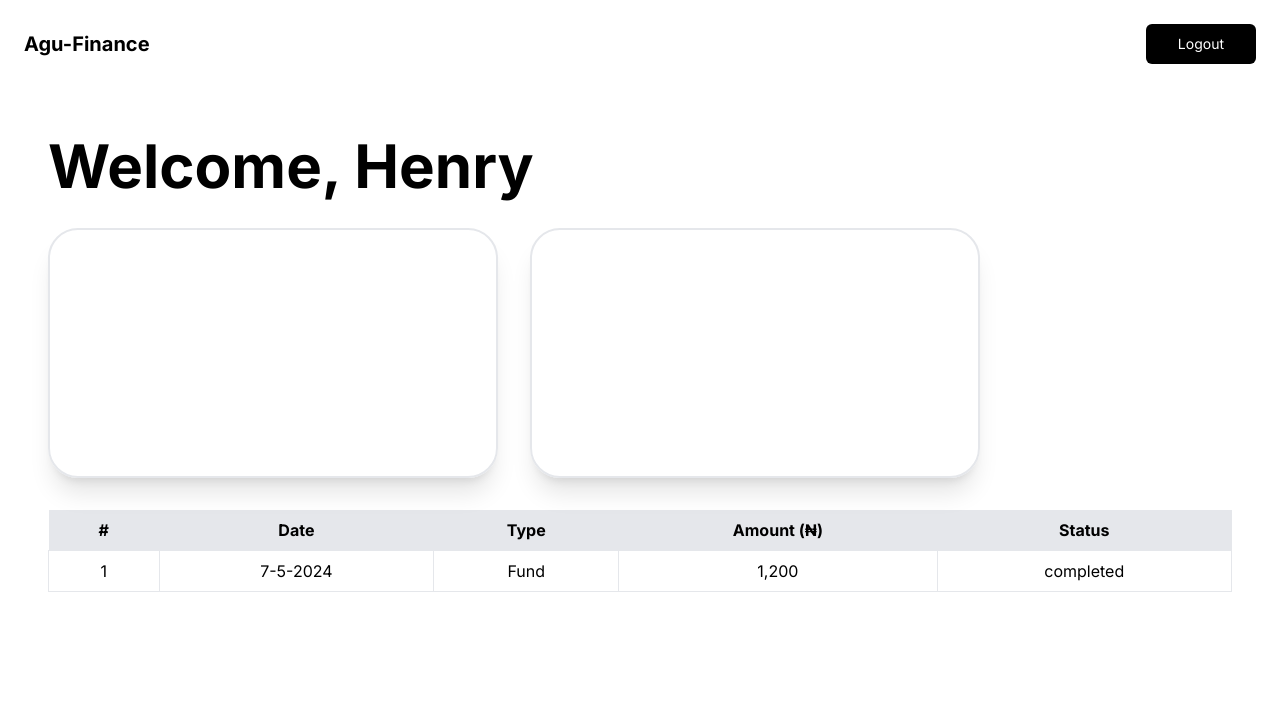
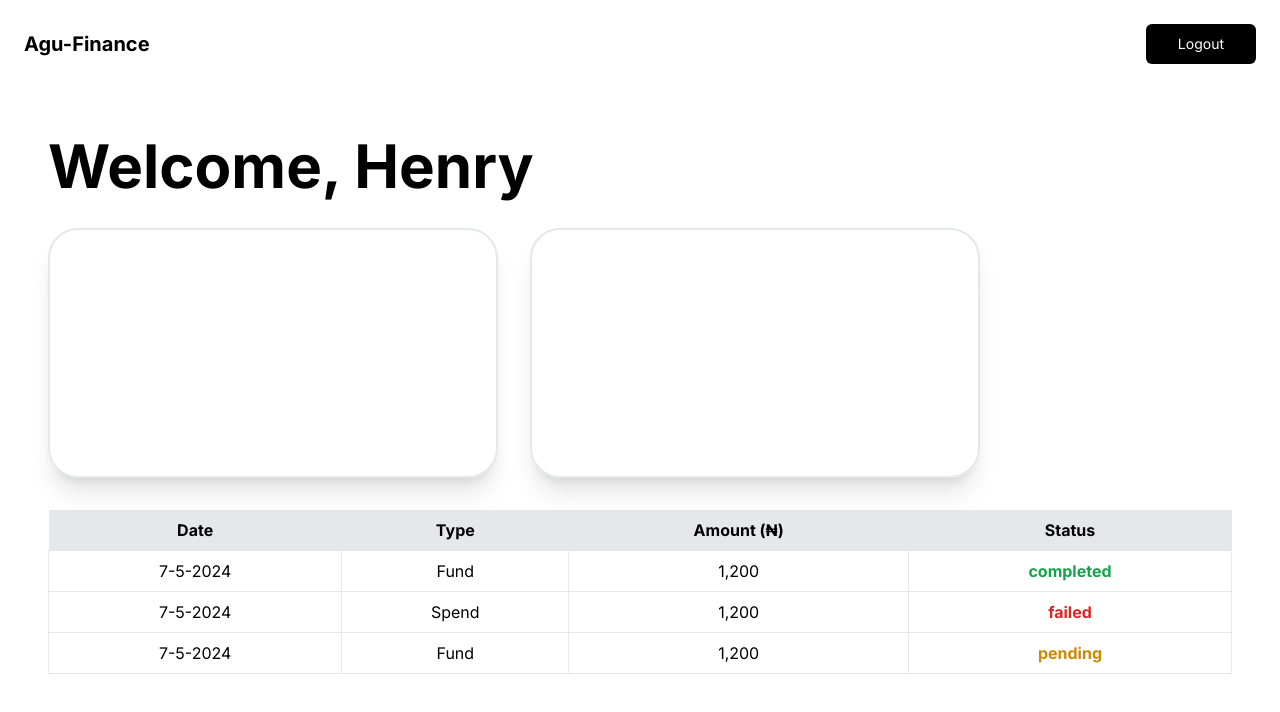
Before and after one commit to HenryAgu/agu-finance, a Next.js app: page /dashboard in a window 1280 px wide. Shown: the top 712 px of the page. Built offline with nearby package versions, Linux system fonts and the light colour scheme.

Commit message:
FEAT: header and transaction

```diff
--- a/src/components/Transaction.tsx
+++ b/src/components/Transaction.tsx
@@ -21,14 +21,38 @@ const Transaction = () => {
       transactionAmount: "1,200",
       transactionStatus: "completed",
     },
+    {
+      date: date,
+      transactionType: "Spend",
+      transactionAmount: "1,200",
+      transactionStatus: "failed",
+    },
+    {
+      date: date,
+      transactionType: "Fund",
+      transactionAmount: "1,200",
+      transactionStatus: "pending",
+    },
   ];
+
+  const getStatusColor = (status: string) => {
+    switch (status) {
+      case "completed":
+        return "text-green-600";
+      case "pending":
+        return "text-yellow-600";
+      case "failed":
+        return "text-red-600";
+      default:
+        return "";
+    }
+  };
 
   return (
     <div className="overflow-x-auto">
-      <table className="table-auto min-w-full">
+      <table className="table-auto w-full">
         <thead>
           <tr className="bg-gray-200">
-            <th className="px-4 py-2">#</th>
             <th className="px-4 py-2">Date</th>
             <th className="px-4 py-2">Type</th>
             <th className="px-4 py-2">Amount (₦)</th>
@@ -36,9 +60,8 @@ const Transaction = () => {
           </tr>
         </thead>
         <tbody>
-          {transactions.map((transaction, index: number) => (
+          {transactions.map((transaction) => (
             <tr className="text-center">
-              <td className="border px-4 py-2">{index + 1}</td>
               <td className="border px-4 py-2">{transaction.date}</td>
               <td className="border px-4 py-2">
                 {transaction.transactionType}
@@ -46,7 +69,11 @@ const Transaction = () => {
               <td className="border px-4 py-2">
                 {transaction.transactionAmount}
               </td>
-              <td className="border px-4 py-2">
+              <td
+                className={`border px-4 py-2 font-bold ${getStatusColor(
+                  transaction.transactionStatus
+                )}`}
+              >
                 {transaction.transactionStatus}
               </td>
             </tr>
```
